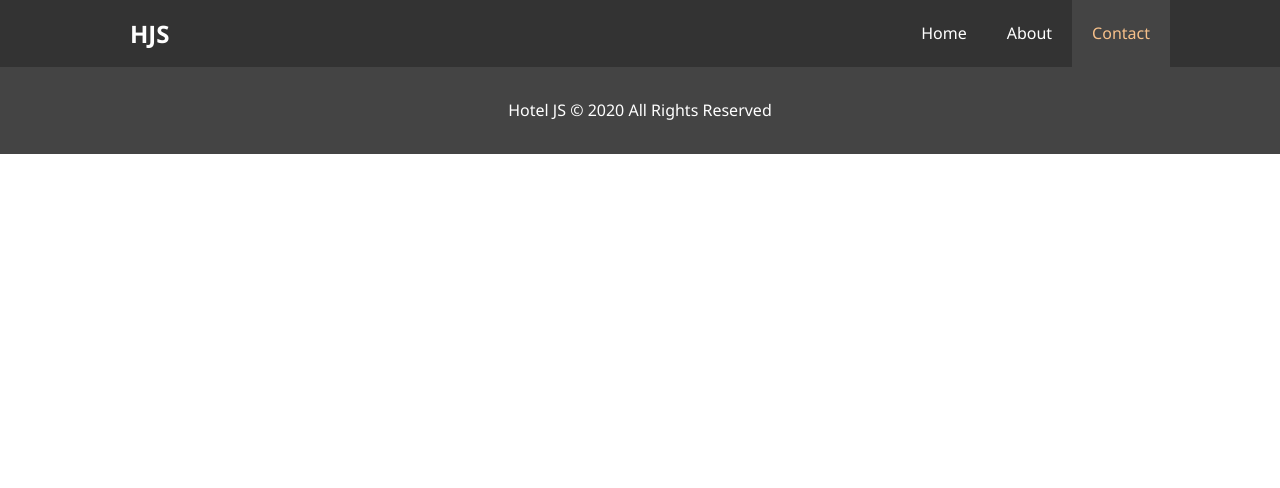
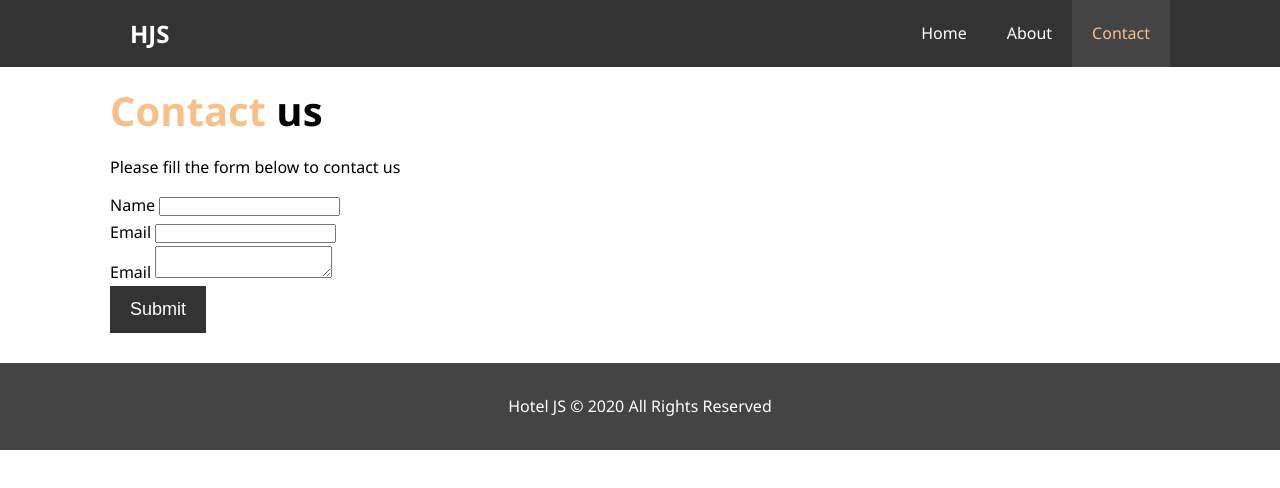
Before and after one commit to ing-arriola/hotelWebsite, a plain HTML site: page hotelWebsite/contact.html in a window 1280 px wide. Drawn offline with Linux system fonts and the light colour scheme.

Commit message:
Added contact us form

```diff
--- a/hotelWebsite/contact.html
+++ b/hotelWebsite/contact.html
@@ -24,6 +24,27 @@
         </nav>
     </header>
 
+    <section id="contact-form" class="py-3">
+        <div class="container">
+            <h1 class="l-heading"><span class="text-primary">Contact</span> us</h1>
+            <p>Please fill the form below to contact us</p>
+            <form action="#">
+                <div class="form-group">
+                    <label for="name">Name</label>
+                    <input type="text" name="name" id="name">
+                </div>
+                <div class="form-group">
+                    <label for="name">Email</label>
+                    <input type="email" name="email" id="email">
+                </div>
+                <div class="form-group">
+                    <label for="message">Email</label>
+                    <textarea type="text" name="message" id="message"></textarea>
+                </div>
+                <button type="submit" class="btn">Submit</button>
+            </form>
+        </div>
+    </section>
 
     <!-- Footer -->
     <footer id="main-footer">
```
Also changed, not shown: hotelWebsite/about.html (+1 -0 lines).
